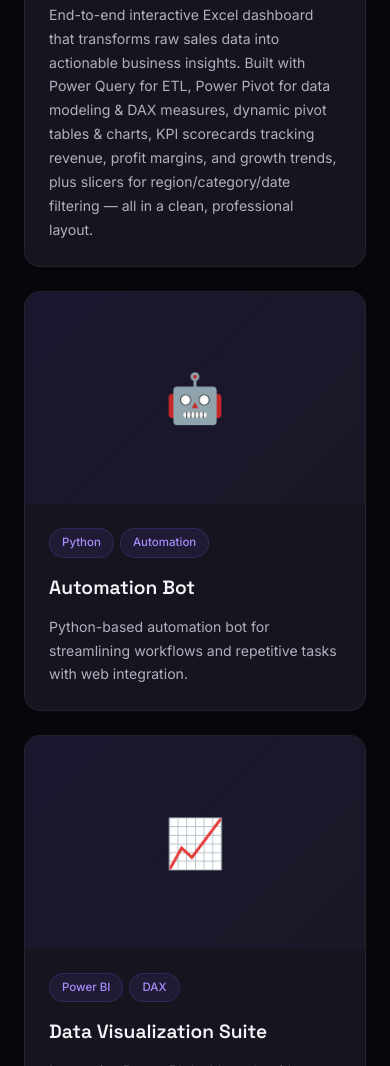
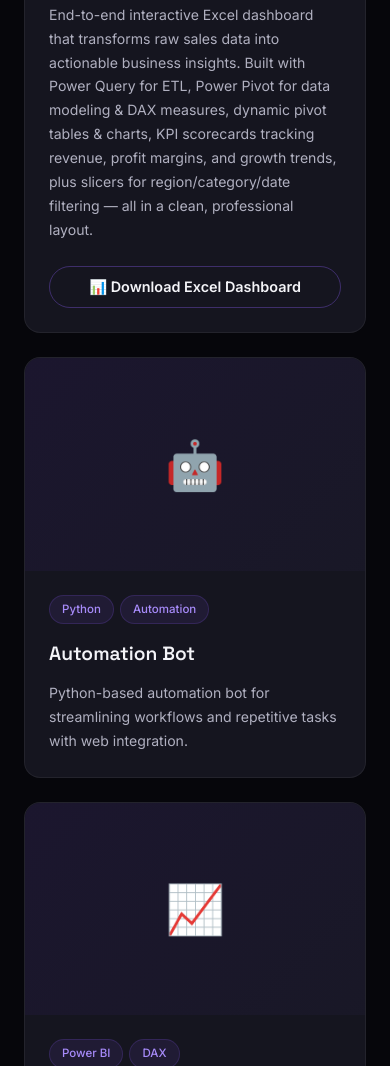
Before and after one commit to Jobin1231/portfolio, a plain HTML site: page index.html in a window 390 px wide. Shown: the part 4473-5539 px from the top of the page. Drawn offline with Linux system fonts and the light colour scheme.

Commit message:
Update Excel download link for mobile

```diff
--- a/index.html
+++ b/index.html
@@ -264,7 +264,7 @@
                     <div class="project-image">
                         <div class="project-placeholder"><span>📊</span></div>
                         <div class="project-overlay">
-                            <a href="#" class="project-btn" title="View Project">
+                            <a href="https://github.com/Jobin1231/excel-dashboard/raw/main/Q7.%20Dashboard%28Power%20Query%2CPower%20Pivot%2CData%20Modelling%2CPivot%20tables%20and%20charts%2Cslicers%29.xlsx" target="_blank" download="Sales_Analytics_Dashboard.xlsx" class="project-btn" title="Download Excel Dashboard">
                                 <svg width="22" height="22" viewBox="0 0 24 24" fill="none" stroke="currentColor" stroke-width="2"><path d="M18 13v6a2 2 0 0 1-2 2H5a2 2 0 0 1-2-2V8a2 2 0 0 1 2-2h6"/><polyline points="15 3 21 3 21 9"/><line x1="10" y1="14" x2="21" y2="3"/></svg>
                             </a>
                         </div>
@@ -285,6 +285,11 @@
                         </div>
                         <h3 class="project-title">Sales Analytics Dashboard</h3>
                         <p class="project-desc">End-to-end interactive Excel dashboard that transforms raw sales data into actionable business insights. Built with Power Query for ETL, Power Pivot for data modeling & DAX measures, dynamic pivot tables & charts, KPI scorecards tracking revenue, profit margins, and growth trends, plus slicers for region/category/date filtering — all in a clean, professional layout.</p>
+                        <div style="margin-top: 1.5rem;">
+                            <a href="https://github.com/Jobin1231/excel-dashboard/raw/main/Q7.%20Dashboard%28Power%20Query%2CPower%20Pivot%2CData%20Modelling%2CPivot%20tables%20and%20charts%2Cslicers%29.xlsx" target="_blank" download="Sales_Analytics_Dashboard.xlsx" class="btn btn-outline" style="font-size: 0.9rem; padding: 0.5rem 1rem;">
+                                <span>📊 Download Excel Dashboard</span>
+                            </a>
+                        </div>
                     </div>
                 </div>
                 <!-- Regular projects -->
```
